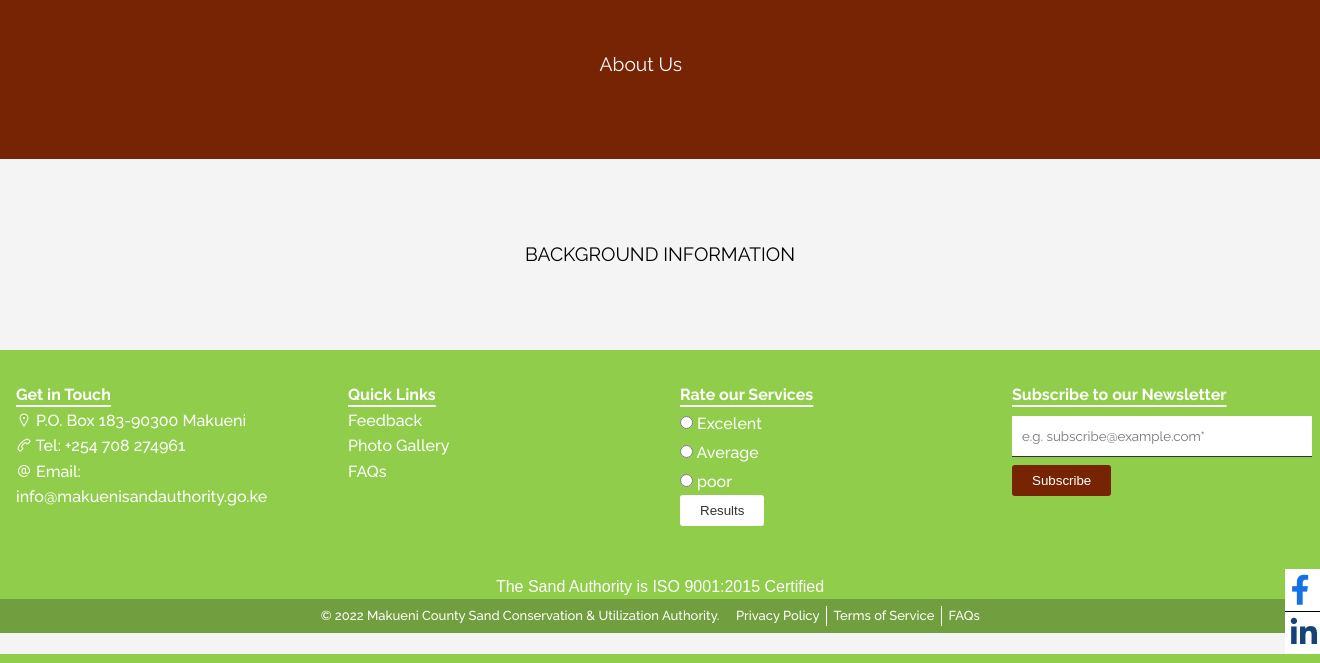
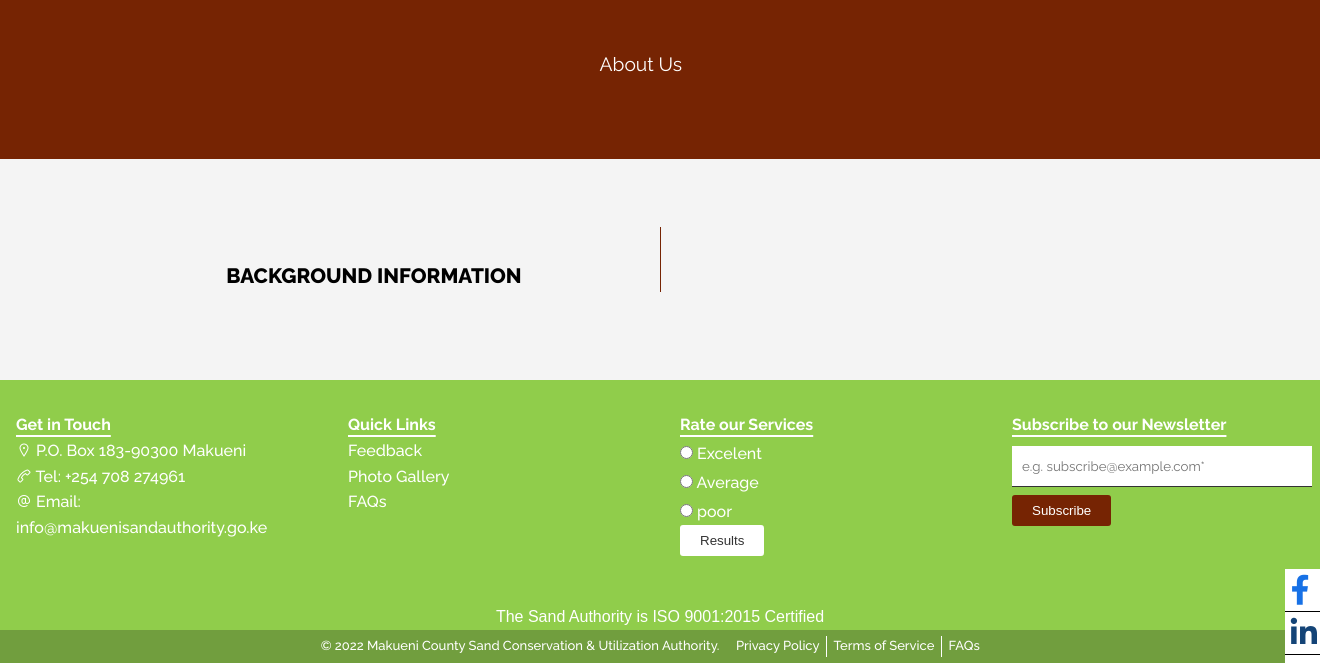
Before and after one commit to enockabere/Mak-Website, a Django app: page /about in a window 1320 px wide. Shown: the part 146-809 px from the top of the page. Run offline with Django 3.2, Linux system fonts and the light colour scheme; data that the repository does not hold is empty; some libraries are stand-ins or nearby versions.

Commit message:
deployment

```diff
--- a/static/css/style.css
+++ b/static/css/style.css
@@ -1990,17 +1990,47 @@ textarea {
     width: 100%;
     word-wrap: normal;
   }
+}
+@media (min-width: 700px) {
   .about .column__1 {
     column-count: 1;
+    justify-content: center;
+    align-items: center;
+    -webkit-column-rule: 1px solid #762403;
+    -moz-column-rule: 1px solid #762403;
+    column-rule: 1px solid #762403;
+    margin-top: 20px;
+    margin-bottom: 40px;
   }
   .about .column__2 {
     column-count: 2;
+    justify-content: center;
+    align-items: center;
+    -webkit-column-rule: 1px solid #762403;
+    -moz-column-rule: 1px solid #762403;
+    column-rule: 1px solid #762403;
+    margin-top: 20px;
+    margin-bottom: 40px;
   }
   .about .column__3 {
     column-count: 3;
+    justify-content: center;
+    align-items: center;
+    -webkit-column-rule: 1px solid #762403;
+    -moz-column-rule: 1px solid #762403;
+    column-rule: 1px solid #762403;
+    margin-top: 20px;
+    margin-bottom: 40px;
   }
   .about .column__4 {
     column-count: 4;
+    justify-content: center;
+    align-items: center;
+    -webkit-column-rule: 1px solid #762403;
+    -moz-column-rule: 1px solid #762403;
+    column-rule: 1px solid #762403;
+    margin-top: 20px;
+    margin-bottom: 40px;
   }
 }
 .about__title {
@@ -2018,12 +2048,13 @@ textarea {
   font-weight: 700;
 }
 .about__title h4 {
-  font-size: 1.2em;
-  font-weight: 400;
+  font-size: 1.3em;
+  font-weight: 800;
   text-transform: uppercase;
+  margin-bottom: revert;
 }
 .about__content {
-  padding: 1em;
+  padding-inline: 1em;
   display: grid;
   grid-template-columns: auto;
   max-width: 100vw;
@@ -2036,7 +2067,7 @@ textarea {
   }
 }
 .about__content p {
-  padding-block: 0.5em;
+  margin-block: 5px;
 }
 .about__content .charter {
   text-align: center;
@@ -2060,7 +2091,7 @@ textarea {
 }
 .about__content .inner ul,
 .about__content .inner ol {
-  list-style: circle;
+  list-style: decimal;
   margin-left: 1.2em;
 }
 .about__content .inner ul li,
@@ -3250,6 +3281,7 @@ footer .certified {
   display: flex;
   flex-wrap: wrap;
   gap: 2em;
+  justify-content: center;
 }
 .projects__inner--content {
   padding: 1em;
```
